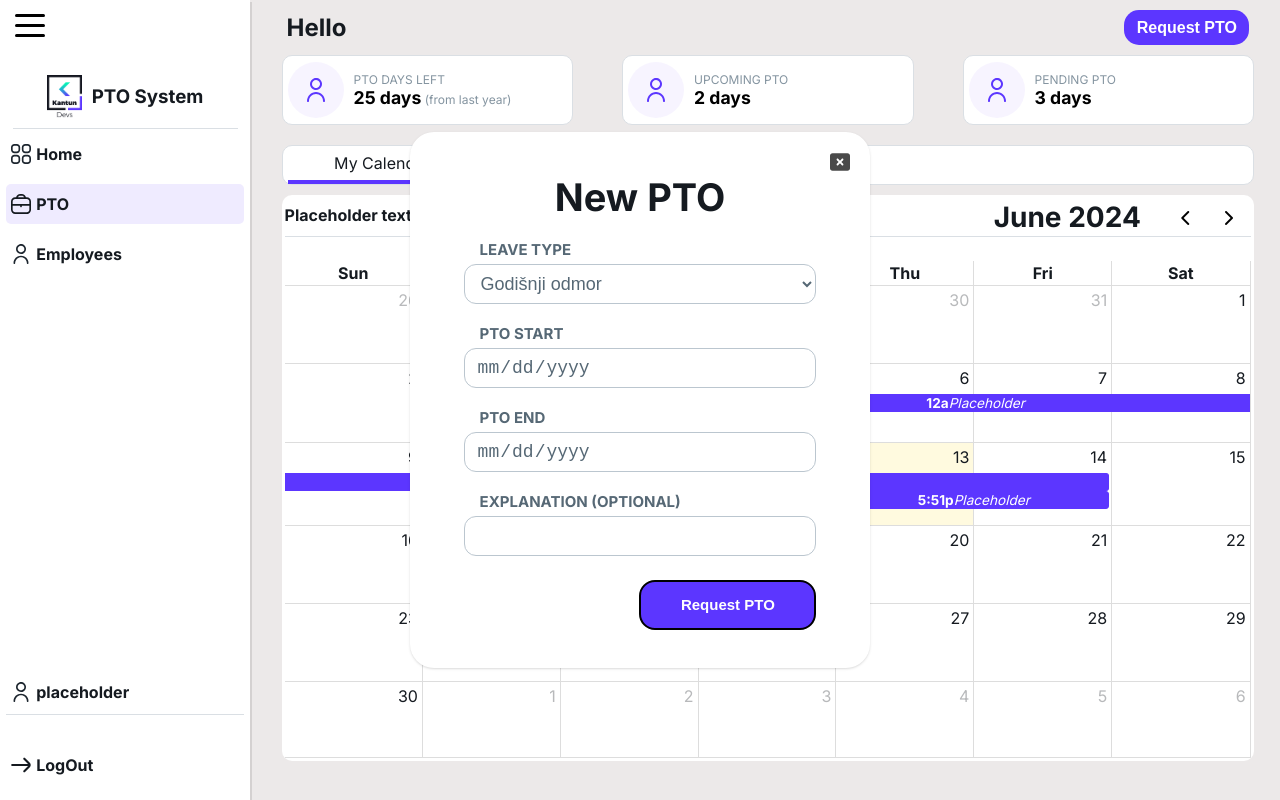
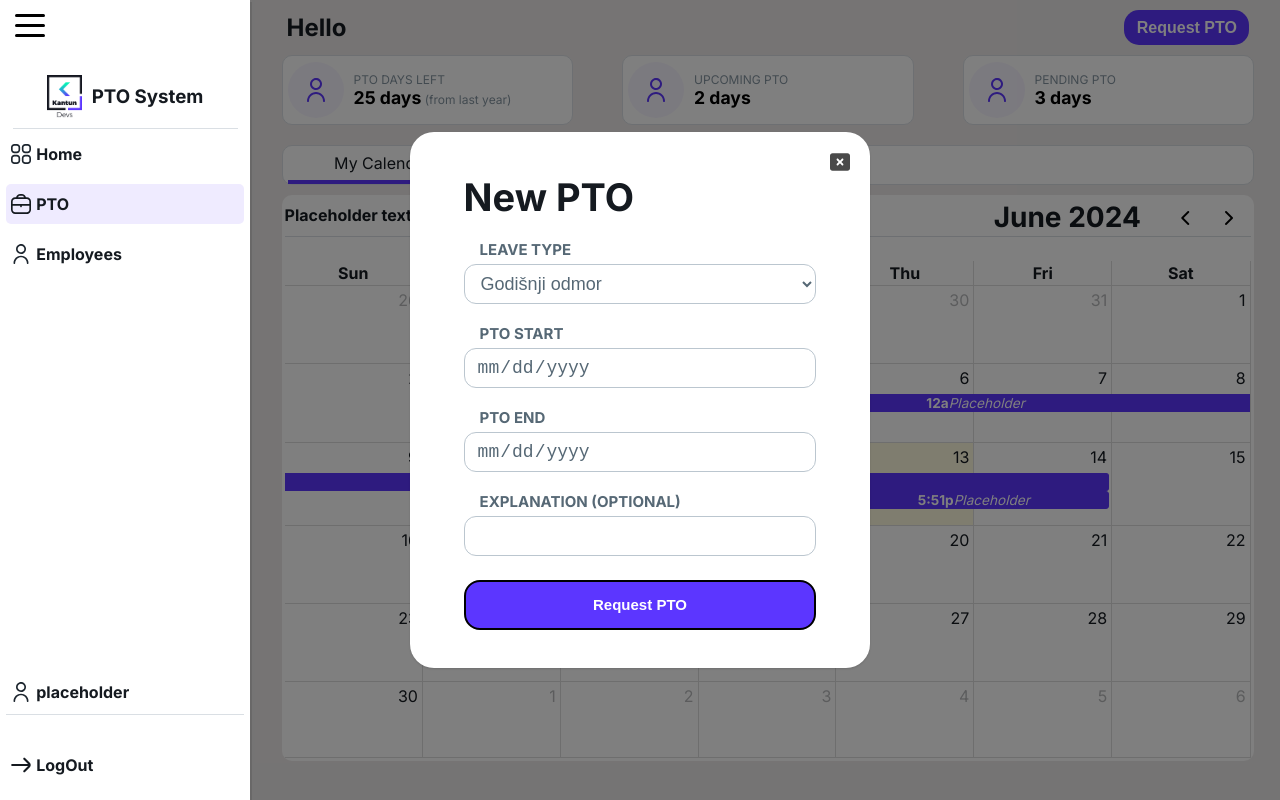
Before and after one commit to Sventajz/vacation-calendar, a Next.js app: page /dashboard/pto in a window 1280 px wide. Both pictures are taken after a click on the button "Request PTO". Built offline with nearby package versions, Linux system fonts and the light colour scheme.

Commit message:
fixing modal

```diff
--- a/src/components/Login/index.jsx
+++ b/src/components/Login/index.jsx
@@ -1,5 +1,5 @@
 "use client";
-import ReusableModal from '../Modal/index.js';
+import Modal from '../Modal/index.js';
 import { signInWithEmailAndPassword } from 'firebase/auth';
 import { auth } from '../../lib/firebase/config.js';
 
@@ -10,7 +10,7 @@ const LoginForm = () => {
   };
 
   return (
-    <ReusableModal
+    <Modal
       isLogin={true}
       isPtoRequest={false}
       onSubmit={handleLogin}
--- a/src/components/Modal/index.js
+++ b/src/components/Modal/index.js
@@ -133,7 +133,7 @@ const ReusableModal = ({ isLogin, isPtoRequest, onClose, onSubmit }) => {
                   {error && <ErrorMessage>{error}</ErrorMessage>}
                 </FormFields>
               </Credentials>
-              <BtnLogin type="submit"  $isInModal={isPtoRequest}>{isLogin ? 'Log in' : 'Request PTO'}</BtnLogin>
+              <BtnLogin type="submit">{isLogin ? 'Log in' : 'Request PTO'}</BtnLogin>
             </FormLogin>
           </Wrapper>
         </ModalWindow>
--- a/src/components/RequestPtoModal/index.js
+++ b/src/components/RequestPtoModal/index.js
@@ -1,97 +1,17 @@
-import styles from "./styles.css";
-import { useState } from 'react';
-import { FontAwesomeIcon } from '@fortawesome/react-fontawesome';
-import { faWindowClose } from '@fortawesome/free-solid-svg-icons';
-import {
-  LoginModal,
-  ModalWindow,
-  Wrapper,
-  FormLogin,
-  Credentials,
-  TitleLogin,
-  FormFields,
-  BaseLabelInputDivision,
-  PasswordLabelInputDivision,
-  BtnLogin,
-  ErrorMessage,
-  ExitButton
-} from '../Login/styled_components.js';
+import Modal from '../Modal/index.js';
 
 const CalendarModal = ({ onClose }) => {
-  const [username, setUsername] = useState('');
-  const [password, setPassword] = useState('');
-  const [showPassword, setShowPassword] = useState(false);
-  const [error, setError] = useState(null);
-
-  const handlePasswordToggle = () => {
-    setShowPassword(!showPassword);
-  };
-
-  const handleLogin = async (e) => {
-    e.preventDefault();
-    try {
-      // Logic for logging in
-    } catch (error) {
-      setError(error.message);
-    }
-  };
-
-  const handleClose = () => {
-    // Close modal logic here
-    onClose();
+  const handlePtoRequest = async () => {
+    // PTO request logic
   };
 
   return (
-    <LoginModal>
-      <ModalWindow>
-        <Wrapper>
-          <FormLogin onSubmit={handleLogin}>
-            <Credentials>
-              <TitleLogin  $isInModal={true}>New PTO</TitleLogin>
-              <ExitButton onClick={handleClose}>
-                <FontAwesomeIcon icon={ faWindowClose } />
-              </ExitButton>
-              <FormFields>
-                <BaseLabelInputDivision>
-                  <label htmlFor="leave_type">LEAVE TYPE</label>
-                  <select id="leave_type" required>
-                    <option value="Godišnji_odmor">Godišnji odmor</option>
-                    <option value="Bolovanje">Bolovanje</option>
-                    <option value="Rodiljni dopust">Rodiljni dopust</option>
-                    <option value="Komplikacije">Komplikacije</option>
-                  </select>
-                </BaseLabelInputDivision>
-                <BaseLabelInputDivision>
-                  <label htmlFor="date_start">PTO START</label>
-                  <input
-                    type="date"
-                    id="date_start"
-                    required
-                  />
-                </BaseLabelInputDivision>
-                <BaseLabelInputDivision>
-                  <label htmlFor="date_end">PTO END</label>
-                  <input
-                    type="date"
-                    id="date_end"
-                    required
-                  />
-                </BaseLabelInputDivision>
-                <PasswordLabelInputDivision>
-                  <label htmlFor="explanation">EXPLANATION (OPTIONAL)</label>
-                    <input
-                      type="text"
-                      id="explanation"
-                    />
-                </PasswordLabelInputDivision>
-                {error && <ErrorMessage>{error}</ErrorMessage>}
-              </FormFields>
-            </Credentials>
-            <BtnLogin type="submit" $isInModal={true}>Request PTO</BtnLogin>
-          </FormLogin>
-        </Wrapper>
-      </ModalWindow>
-    </LoginModal>
+    <Modal
+      isLogin={false}
+      isPtoRequest={true}
+      onSubmit={handlePtoRequest}
+      onClose={onClose}
+    />
   );
 };
 
```
